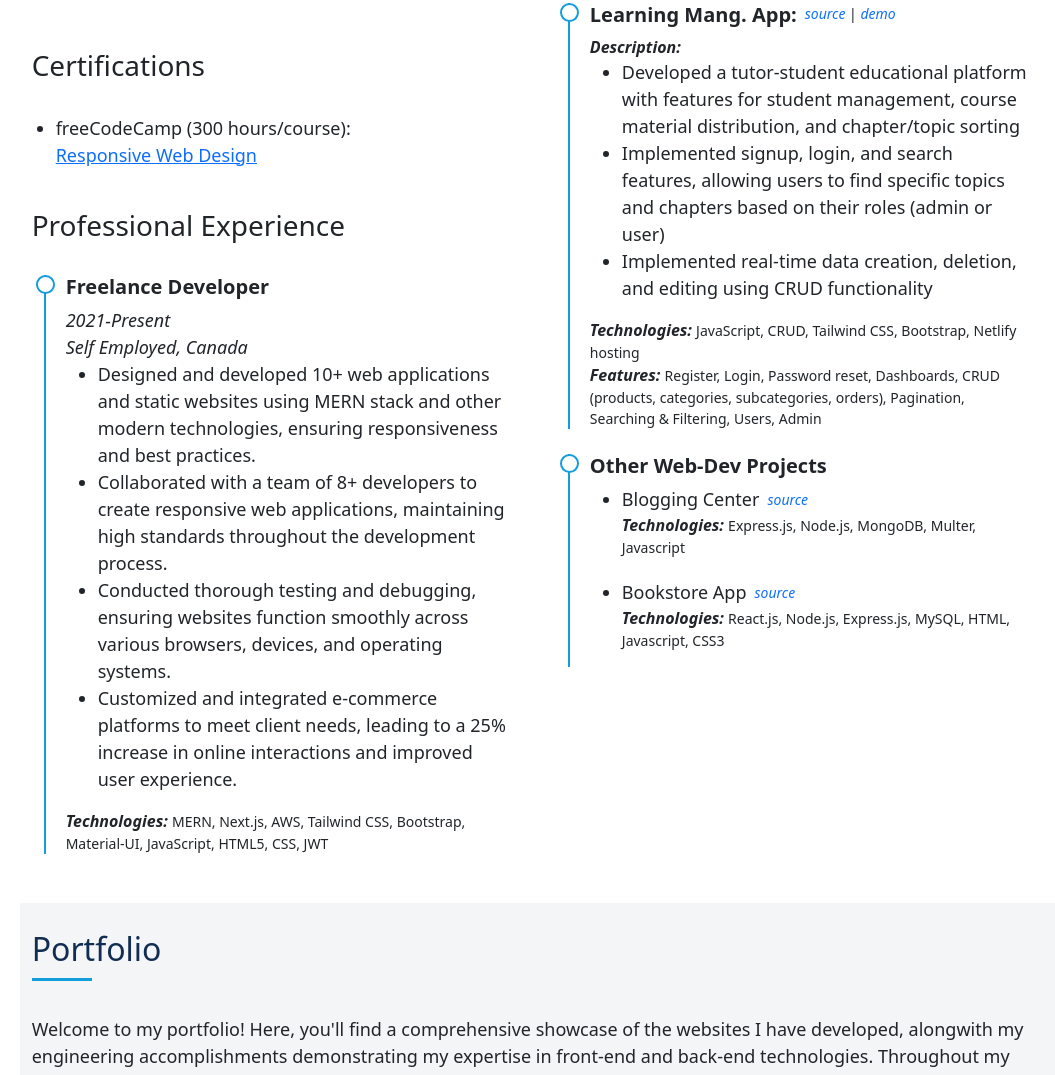
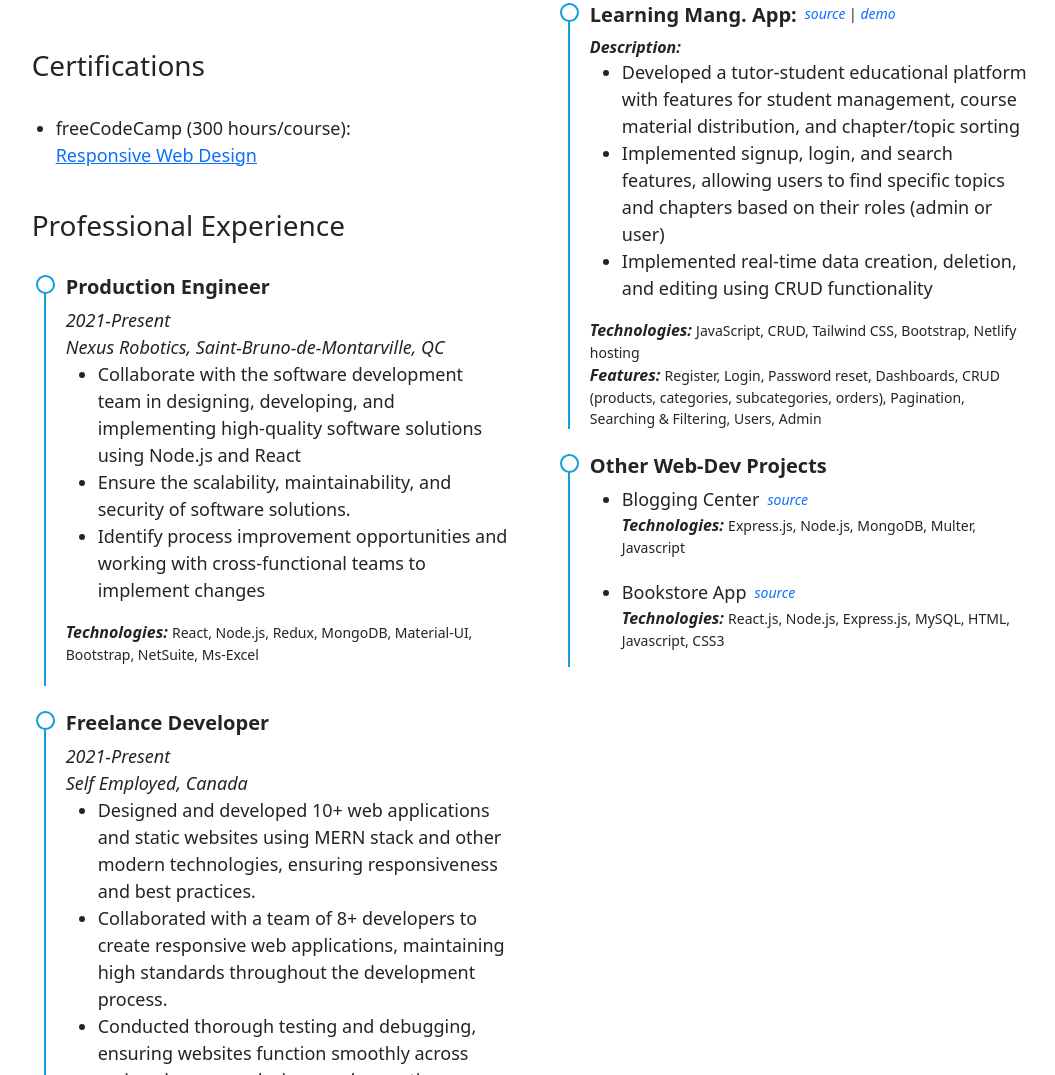
Before and after one commit to ArvindKalia/Portfolio-website, a plain HTML site: page index.html in a window 1280 px wide. Shown: the part 3779-4854 px from the top of the page, without its empty margins (201-1256 px from the left). Drawn offline with nearby package versions, Linux system fonts and the light colour scheme.

Commit message:
newComit

```diff
--- a/index.html
+++ b/index.html
@@ -364,7 +364,7 @@
                         </div>
                         <h3>Professional Experience</h3>
                         <div class="row p-4">
-                            <!-- <div class="col-md-12 resume-box">
+                            <div class="col-md-12 resume-box">
                                 <h5>Production Engineer</h5>
                                 <p>2021-Present</p>
                                 <p>Nexus Robotics, Saint-Bruno-de-Montarville, QC</p>
@@ -380,7 +380,7 @@
                                 <strong>Technologies: </strong> React, Node.js, Redux, MongoDB, Material-UI, Bootstrap,
                                 NetSuite, Ms-Excel
                                 <br><br>
-                            </div> -->
+                            </div>
 
                             <div class="col-md-12 resume-box">
                                 <h5>Freelance Developer</h5>
```
